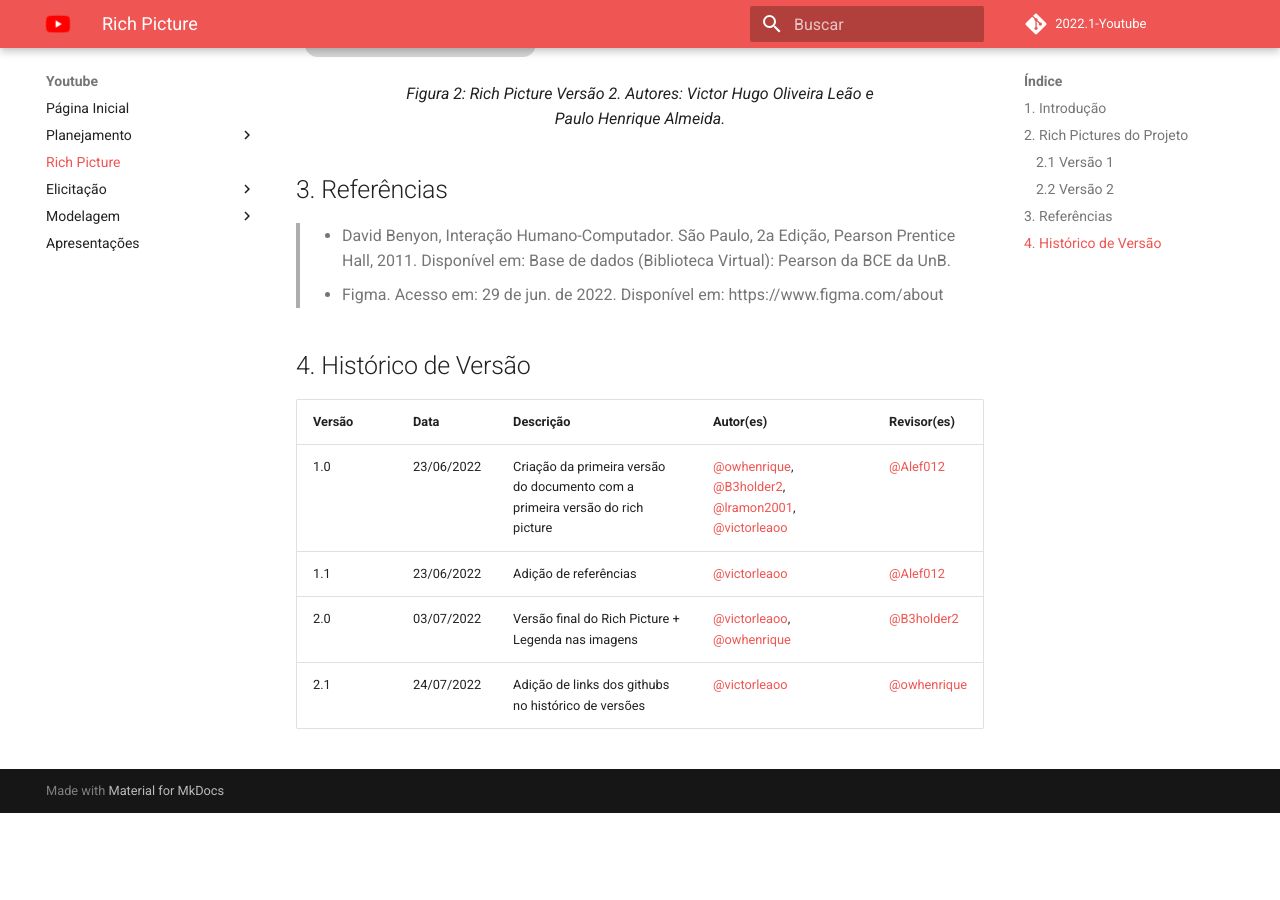
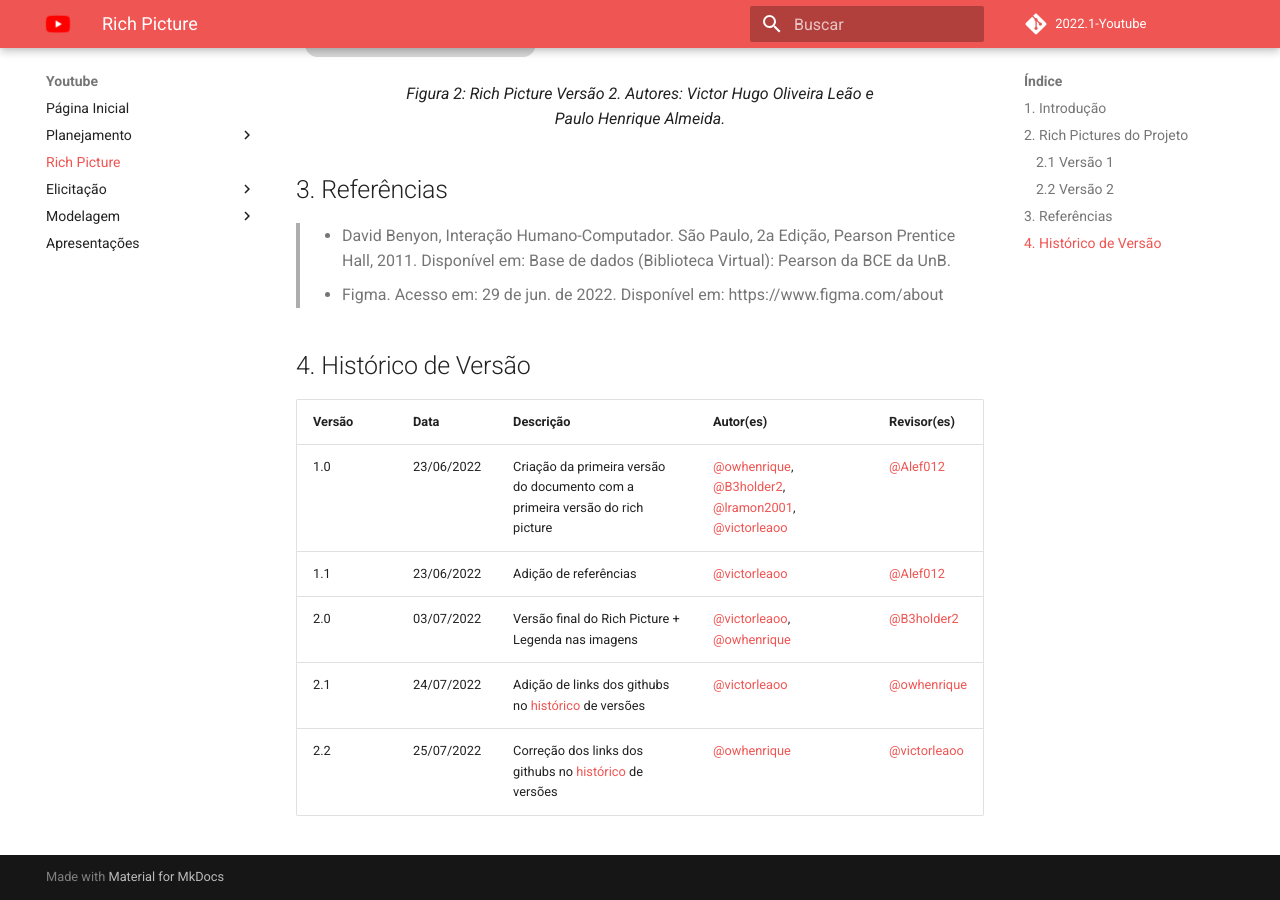
Before and after one commit to Requisitos-de-Software/2022.1-Youtube, an MkDocs documentation site: the page built from docs/richpicture.md, in a window 1280 px wide and 900 px high, scrolled down 1882 px. Built offline with MkDocs 1.6.1 and Material for MkDocs 9.7.7, drawn with Linux system fonts in a browser that asks for light colours; comment, search, counter and statistics services are not loaded; before the commit the page ends 2695 px from its top, so only the background shows below that.

Commit message:
Correcao links cenarios, richpicture

```diff
--- a/docs/richpicture.md
+++ b/docs/richpicture.md
@@ -36,7 +36,8 @@ A Figura 2 é a versão 2 e oficial do Rich Picture do projeto. Foi feita utiliz
 ## 4. Histórico de Versão
 | Versão | Data | Descrição | Autor(es) | Revisor(es) |
 | ------ | ---- | --------- | --------- | ----------- |
-| 1.0    | 23/06/2022 | Criação da primeira versão do documento com a primeira versão do rich picture | <a href="https://github.com/owhenrique">@owhenrique</a>, <a href="https://github.com/B3holder2">@B3holder2</a>, <a href="https://github.com/lramon2001">@lramon2001</a>, <a href="https://github.com/victorleaoo">@victorleaoo</a> | <a href="https://github.com/Alef012">@Alef012</a> |
-| 1.1    | 23/06/2022 | Adição de referências |<a href="https://github.com/victorleaoo">@victorleaoo</a> | <a href="https://github.com/Alef012">@Alef012</a> |
-| 2.0    | 03/07/2022 | Versão final do Rich Picture + Legenda nas imagens | <a href="https://github.com/victorleaoo">@victorleaoo</a>, <a href="https://github.com/owhenrique">@owhenrique</a> | <a href="https://github.com/B3holder2">@B3holder2</a> |
-| 2.1    | 24/07/2022 | Adição de links dos githubs no histórico de versões | <a href="https://github.com/victorleaoo">@victorleaoo</a> | <a href="https://github.com/owhenrique">@owhenrique</a> |
+| 1.0    | 23/06/2022 | Criação da primeira versão do documento com a primeira versão do rich picture | <a href="https://github.com/owhenrique" target="_blank">@owhenrique</a>, <a href="https://github.com/B3holder2" target="_blank">@B3holder2</a>, <a href="https://github.com/lramon2001" target="_blank">@lramon2001</a>, <a href="https://github.com/victorleaoo" target="_blank">@victorleaoo</a> | <a href="https://github.com/Alef012" target="_blank">@Alef012</a> |
+| 1.1    | 23/06/2022 | Adição de referências |<a href="https://github.com/victorleaoo" target="_blank">@victorleaoo</a> | <a href="https://github.com/Alef012" target="_blank">@Alef012</a> |
+| 2.0    | 03/07/2022 | Versão final do Rich Picture + Legenda nas imagens | <a href="https://github.com/victorleaoo" target="_blank">@victorleaoo</a>, <a href="https://github.com/owhenrique" target="_blank">@owhenrique</a> | <a href="https://github.com/B3holder2" target="_blank">@B3holder2</a> |
+| 2.1    | 24/07/2022 | Adição de links dos githubs no <a href="https://requisitos-de-software.github.io/2022.1-Youtube/modelagem/lexicos/objeto/#historico" target="_blank">histórico</a> de versões | <a href="https://github.com/victorleaoo" target="_blank">@victorleaoo</a> | <a href="https://github.com/owhenrique" target="_blank">@owhenrique</a> |
+| 2.2    | 25/07/2022 | Correção dos links dos githubs no <a href="https://requisitos-de-software.github.io/2022.1-Youtube/modelagem/lexicos/objeto/#historico" target="_blank">histórico</a> de versões | <a href="https://github.com/owhenrique" target="_blank">@owhenrique</a> | <a href="https://github.com/victorleaoo" target="_blank">@victorleaoo</a> |
```
Also changed, not shown: docs/modelagem/cenarios.md (+1 -1 lines).
